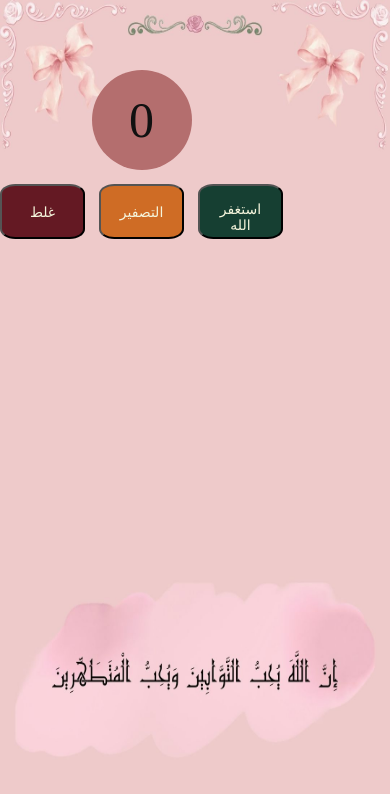
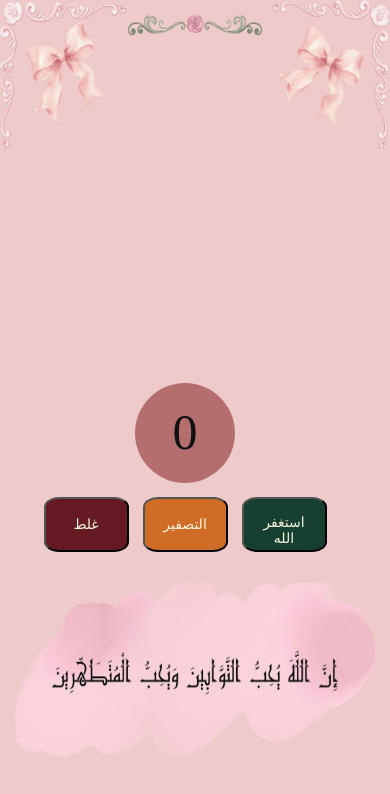
Before and after one commit to Learner-dot-cyber/Istighfar_counter, a plain HTML site: page index.html in a window 390 px wide. Drawn offline with Linux system fonts and the light colour scheme.

Commit message:
Refactor CSS for layout and button styles

```diff
--- a/prettiness.css
+++ b/prettiness.css
@@ -59,6 +59,8 @@ body{
         background-size: 100% 100%;
         background-position: center;
         background-repeat: no-repeat;
+        justify-content: center;
+        align-items: center;
         min-height: 100dvh;
         display: flex;
     }
@@ -75,7 +77,7 @@ body{
     height: 55px;
 }
     #elements {
-        margin-top: 70px;
+        margin-top: 90px;
     }
     .circle {
   width: 100px;
```
